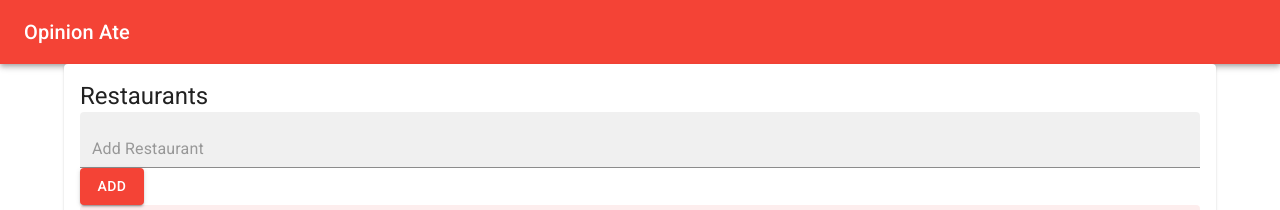
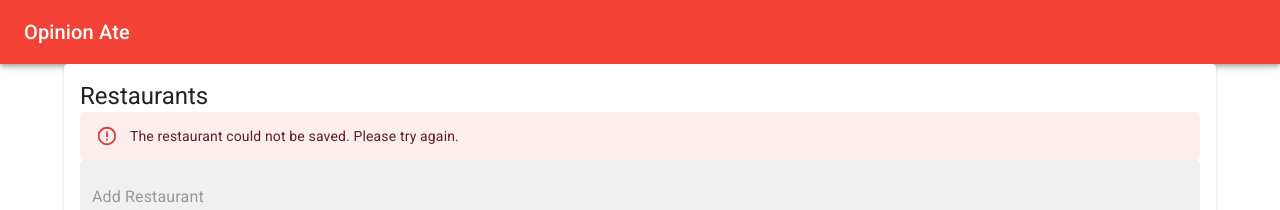
Before and after one commit to mestihudson/opinion-ate, a React (Create React App) app in the folder opinion-ate/: page / in a window 1280 px wide. Shown: the top 210 px of the page. Built offline with nearby package versions, Linux system fonts and the light colour scheme; no server answers.

Commit message:
feat: display a server error (when the store action rejects)

```diff
--- a/opinion-ate/src/components/NewRestaurantForm.js
+++ b/opinion-ate/src/components/NewRestaurantForm.js
@@ -14,7 +14,9 @@ export function NewRestaurantForm({ createRestaurant }) {
     e.preventDefault()
     if (name) {
       setValidationError(false)
-      await createRestaurant(name)
+      try {
+        await createRestaurant(name)
+      } catch {}
     } else {
       setValidationError(true)
     }
@@ -23,6 +25,7 @@ export function NewRestaurantForm({ createRestaurant }) {
 
   return (
     <form onSubmit={handleSubmit}>
+      <Alert severity="error">The restaurant could not be saved. Please try again.</Alert>
       { validationError && <Alert severity="error">Name is required</Alert> }
       <TextField
         value={name}
```
